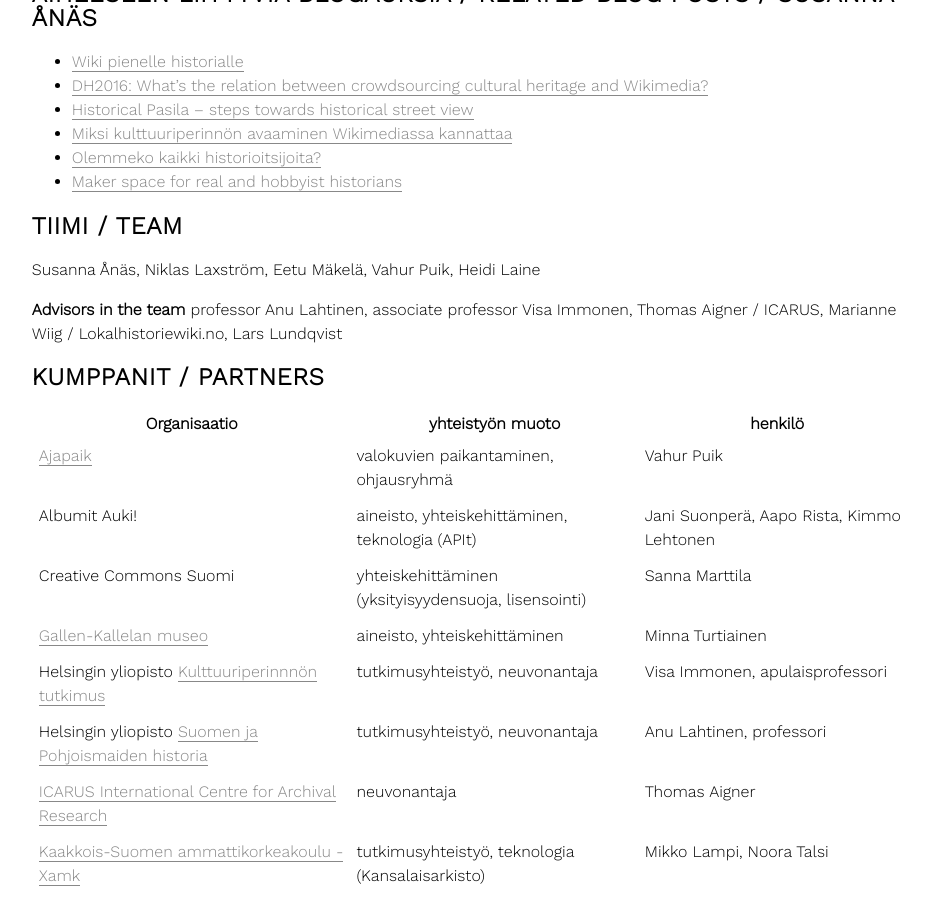
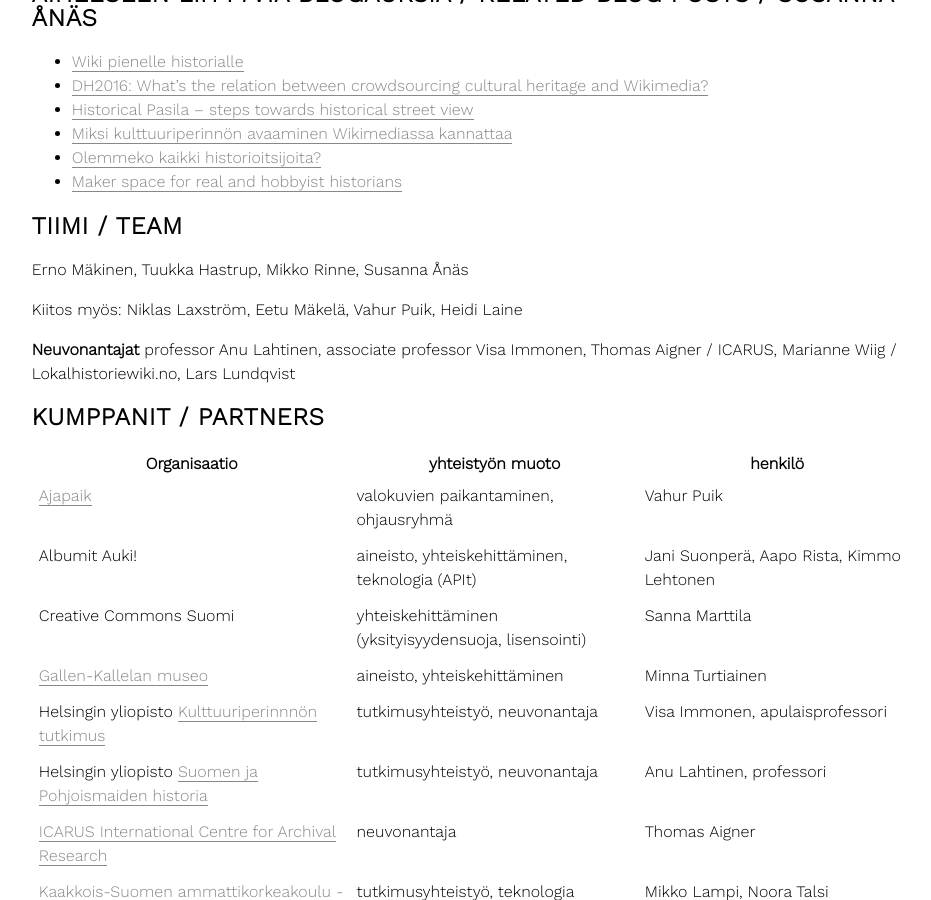
Before and after one commit to Wikidocumentaries/wikidocumentaries.github.io, a Jekyll site: the page built from index.html, in a window 1280 px wide and 900 px high, scrolled down 966 px. Shown: the whole window, without its empty margins (229-1160 px from the left). Built offline with Jekyll 4.4.1, drawn with Linux system fonts in a browser that asks for light colours.

Commit message:
Update index.html

```diff
--- a/index.html
+++ b/index.html
@@ -9,6 +9,9 @@
 <div class="kaksi">Wikidocumentaries is a wiki for writing history for every historian: amateur historians, scholars and all citizens interested in history. Everyone can investigate the archives of cultural heritage from their own perspective, combine material, enrich them with additional information and share with communities of their liking. Wiki and the related apps make history an everyone's right.</div>
 </div>
 <div class="kontti">
+  <div class="laatikko">
+  <div class="laatikkokuva"><a href="https://drive.google.com/open?id=1ZZ2MtSpeoxWPB0U-_OBuzWtCmVG_nklr"><img src="images/Wikidox Wikimania poster.png"></a></div>
+ </div>
   <div class="laatikko">
   <div class="laatikkokuva"><a href="https://drive.google.com/open?id=0BxuJSZymOK8-UkJRTGZ3NGxLdDA"><img src="images/Wikidox Wikimania poster.png"></a></div>
  </div>
@@ -42,8 +45,9 @@
 </ul>
 
 <h2>Tiimi / Team</h2>
-<p>Susanna Ånäs, Niklas Laxström, Eetu Mäkelä, Vahur Puik, Heidi Laine</p>
-<p><strong>Advisors in the team</strong> professor Anu Lahtinen, associate professor Visa Immonen, Thomas Aigner / ICARUS, Marianne Wiig / Lokalhistoriewiki.no, Lars Lundqvist</p>
+<p>Erno Mäkinen, Tuukka Hastrup, Mikko Rinne, Susanna Ånäs</p>
+<p>Kiitos myös: Niklas Laxström, Eetu Mäkelä, Vahur Puik, Heidi Laine</p>
+<p><strong>Neuvonantajat</strong> professor Anu Lahtinen, associate professor Visa Immonen, Thomas Aigner / ICARUS, Marianne Wiig / Lokalhistoriewiki.no, Lars Lundqvist</p>
 <h2>Kumppanit / Partners</h2>
 <table>
   <thead>
```
